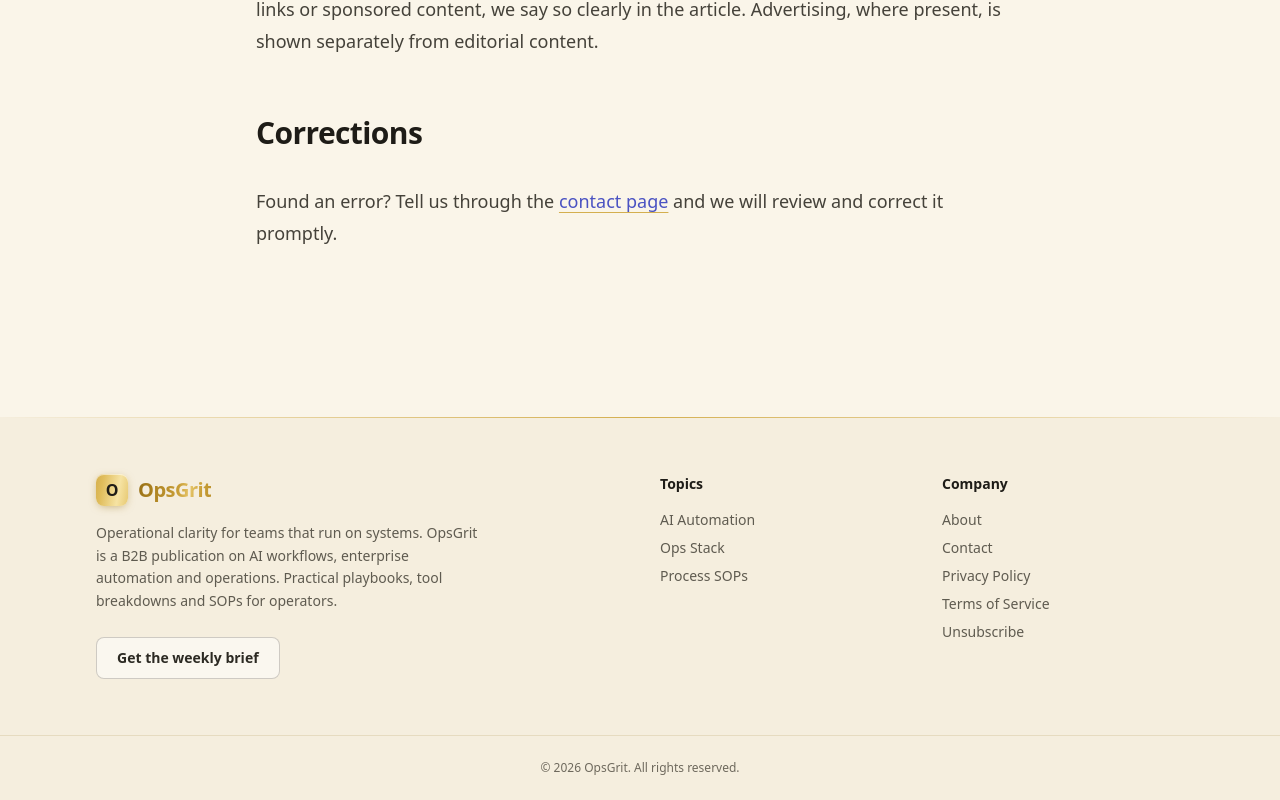
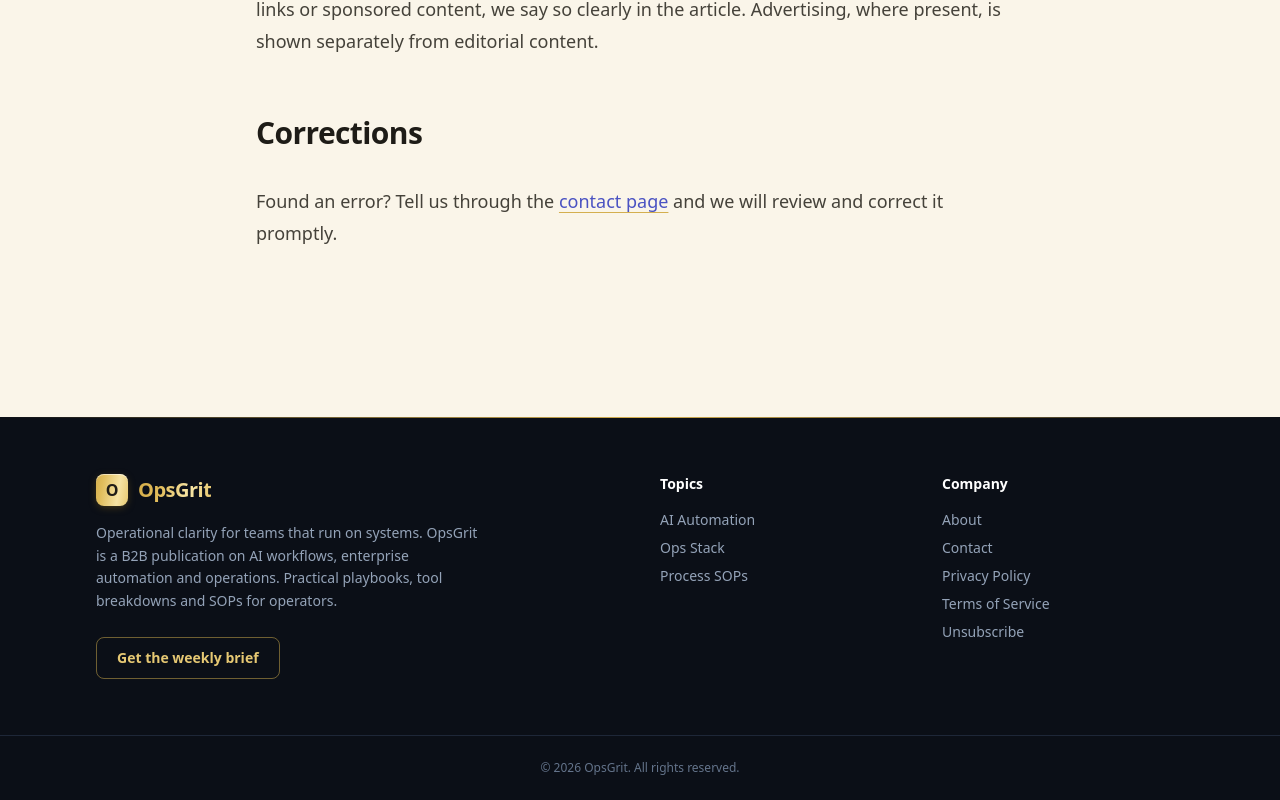
Before and after one commit to numan00085-source/opsgrit-web, a Next.js app: page /about in a window 1280 px wide. Shown: the part 1032-1832 px from the top of the page. Built offline with nearby package versions, Linux system fonts and the light colour scheme; no server answers.

Commit message:
Keep original navy in footer, article sidebar and standard band
Co-Authored-By: Claude Sonnet 5.5 <noreply@anthropic.com>
Claude-Session: https://claude.ai/code/session_01TmYpbhrenmgnuKveEDVWHs

```diff
--- a/src/app/globals.css
+++ b/src/app/globals.css
@@ -44,6 +44,17 @@ body {
     animation: gold-sheen 5s linear infinite;
   }
 
+  /* Brighter sheen for use on the dark navy areas */
+  .gold-text-light {
+    background-image: linear-gradient(100deg, #c79d36 0%, #e2bd5c 30%, #f8e6a6 50%, #e2bd5c 70%, #c79d36 100%);
+    background-size: 200% 100%;
+    -webkit-background-clip: text;
+    background-clip: text;
+    -webkit-text-fill-color: transparent;
+    color: transparent;
+    animation: gold-sheen 5s linear infinite;
+  }
+
   .gold-fill {
     background-image: linear-gradient(100deg, #c9a03a 0%, #e0bd5c 25%, #f6e3a3 50%, #e0bd5c 75%, #c9a03a 100%);
     background-size: 200% 100%;
@@ -82,6 +93,7 @@ body {
 
 @media (prefers-reduced-motion: reduce) {
   .gold-text,
+  .gold-text-light,
   .gold-fill {
     animation: none;
   }
--- a/src/app/page.tsx
+++ b/src/app/page.tsx
@@ -67,20 +67,20 @@ export default function HomePage() {
         )}
       </section>
 
-      <section className="border-y border-cream-300 bg-cream-200/50 py-20" aria-labelledby="why-heading">
+      <section className="bg-night-950 py-20" aria-labelledby="why-heading">
         <div className="container-page">
-          <p className="text-xs font-bold uppercase tracking-[0.18em] text-gold-700">The OpsGrit standard</p>
-          <h2 id="why-heading" className="mt-2 max-w-2xl text-3xl font-extrabold tracking-tight text-ink-900">
+          <p className="text-xs font-bold uppercase tracking-[0.18em] text-gold-300">The OpsGrit standard</p>
+          <h2 id="why-heading" className="mt-2 max-w-2xl text-3xl font-extrabold tracking-tight text-white">
             Useful first. Everything else second.
           </h2>
           <div className="mt-10 grid gap-6 md:grid-cols-3">
             {PILLARS.map((p, i) => (
-              <div key={p.title} className="card p-7">
+              <div key={p.title} className="rounded-2xl border border-night-700 bg-night-800 p-7 transition hover:border-gold-400/60">
                 <span className="gold-tile grid h-9 w-9 place-items-center rounded-lg text-sm font-extrabold text-ink-900">
                   {i + 1}
                 </span>
-                <h3 className="mt-5 text-lg font-bold text-ink-900">{p.title}</h3>
-                <p className="mt-2 text-sm leading-relaxed text-ink-600">{p.body}</p>
+                <h3 className="mt-5 text-lg font-bold text-white">{p.title}</h3>
+                <p className="mt-2 text-sm leading-relaxed text-slate-400">{p.body}</p>
               </div>
             ))}
           </div>
--- a/src/components/Footer.tsx
+++ b/src/components/Footer.tsx
@@ -4,22 +4,27 @@ import { Logo } from "./Header";
 
 export default function Footer() {
   return (
-    <footer className="mt-28 bg-cream-200/60">
+    <footer className="mt-28 bg-night-950 text-slate-400">
       <div className="gold-rule" />
       <div className="container-page grid gap-10 py-14 md:grid-cols-4">
         <div className="md:col-span-2">
-          <Logo />
-          <p className="mt-4 max-w-sm text-sm leading-relaxed text-ink-600">
+          <Logo onDark />
+          <p className="mt-4 max-w-sm text-sm leading-relaxed text-slate-400">
             {SITE.tagline} {SITE.description}
           </p>
-          <Link href="/#newsletter" className="btn-ghost mt-6">Get the weekly brief</Link>
+          <Link
+            href="/#newsletter"
+            className="mt-6 inline-flex items-center rounded-lg border border-gold-400/50 px-5 py-2.5 text-sm font-semibold text-gold-300 transition hover:bg-gold-300/10"
+          >
+            Get the weekly brief
+          </Link>
         </div>
         <div>
-          <h3 className="text-sm font-semibold text-ink-900">Topics</h3>
-          <ul className="mt-4 space-y-2 text-sm text-ink-600">
+          <h3 className="text-sm font-semibold text-white">Topics</h3>
+          <ul className="mt-4 space-y-2 text-sm">
             {CATEGORIES.map((c) => (
               <li key={c.slug}>
-                <a className="hover:text-gold-700" href={`/blog?category=${encodeURIComponent(c.name)}`}>
+                <a className="hover:text-gold-300" href={`/blog?category=${encodeURIComponent(c.name)}`}>
                   {c.name}
                 </a>
               </li>
@@ -27,17 +32,17 @@ export default function Footer() {
           </ul>
         </div>
         <div>
-          <h3 className="text-sm font-semibold text-ink-900">Company</h3>
-          <ul className="mt-4 space-y-2 text-sm text-ink-600">
-            <li><Link className="hover:text-gold-700" href="/about">About</Link></li>
-            <li><Link className="hover:text-gold-700" href="/contact">Contact</Link></li>
-            <li><Link className="hover:text-gold-700" href="/privacy-policy">Privacy Policy</Link></li>
-            <li><Link className="hover:text-gold-700" href="/terms-of-service">Terms of Service</Link></li>
-            <li><Link className="hover:text-gold-700" href="/unsubscribe">Unsubscribe</Link></li>
+          <h3 className="text-sm font-semibold text-white">Company</h3>
+          <ul className="mt-4 space-y-2 text-sm">
+            <li><Link className="hover:text-gold-300" href="/about">About</Link></li>
+            <li><Link className="hover:text-gold-300" href="/contact">Contact</Link></li>
+            <li><Link className="hover:text-gold-300" href="/privacy-policy">Privacy Policy</Link></li>
+            <li><Link className="hover:text-gold-300" href="/terms-of-service">Terms of Service</Link></li>
+            <li><Link className="hover:text-gold-300" href="/unsubscribe">Unsubscribe</Link></li>
           </ul>
         </div>
       </div>
-      <div className="border-t border-cream-300 py-6 text-center text-xs text-ink-500">
+      <div className="border-t border-night-700 py-6 text-center text-xs text-slate-500">
         © {new Date().getFullYear()} {SITE.name}. All rights reserved.
       </div>
     </footer>
--- a/src/components/Header.tsx
+++ b/src/components/Header.tsx
@@ -9,7 +9,7 @@ const NAV = [
   { href: "/about", label: "About" },
 ];
 
-export function Logo() {
+export function Logo({ onDark = false }: { onDark?: boolean }) {
   return (
     <span className="flex items-center gap-2.5">
       <span
@@ -18,7 +18,7 @@ export function Logo() {
       >
         O
       </span>
-      <span className="gold-text text-xl font-extrabold tracking-tight">{SITE.name}</span>
+      <span className={`${onDark ? "gold-text-light" : "gold-text"} text-xl font-extrabold tracking-tight`}>{SITE.name}</span>
     </span>
   );
 }
--- a/src/components/TableOfContents.tsx
+++ b/src/components/TableOfContents.tsx
@@ -24,15 +24,15 @@ export default function TableOfContents({ headings }: { headings: { id: string;
   if (!headings.length) return null;
 
   return (
-    <nav aria-label="Table of contents" className="text-sm">
-      <p className="mb-3 text-xs font-semibold uppercase tracking-wider text-ink-500">On this page</p>
-      <ul className="space-y-2 border-l border-cream-300">
+    <nav aria-label="Table of contents" className="rounded-2xl border border-night-700 bg-night-900 p-5 text-sm shadow-[0_18px_40px_-24px_rgba(11,15,23,0.8)]">
+      <p className="mb-3 text-xs font-bold uppercase tracking-[0.18em] text-gold-300">On this page</p>
+      <ul className="space-y-2 border-l border-night-600">
         {headings.map((h) => (
           <li key={h.id} className={h.level === 3 ? "pl-7" : "pl-4"}>
             <a
               href={`#${h.id}`}
               className={`block leading-snug transition ${
-                active === h.id ? "font-semibold text-gold-700" : "text-ink-600 hover:text-ink-900"
+                active === h.id ? "font-semibold text-gold-300" : "text-slate-400 hover:text-white"
               }`}
             >
               {h.text}
--- a/tailwind.config.ts
+++ b/tailwind.config.ts
@@ -31,6 +31,14 @@ const config: Config = {
           500: "#BF9531",
           600: "#9C7618",
           700: "#7A5B10",
+        },
+        // The original deep navy, kept for footer, sidebar and feature bands
+        night: {
+          950: "#0B0F17",
+          900: "#111827",
+          800: "#161D2B",
+          700: "#1E2738",
+          600: "#2A3447",
         },
         // The original indigo, kept as a small secondary accent (links, focus)
         accent: {
```
